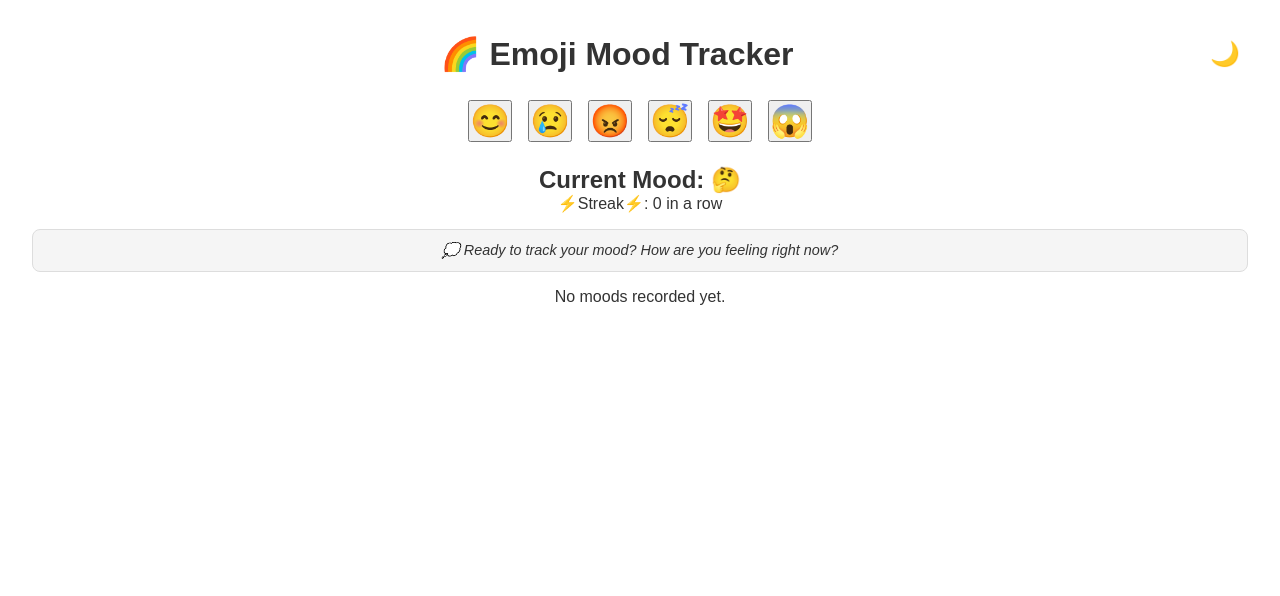
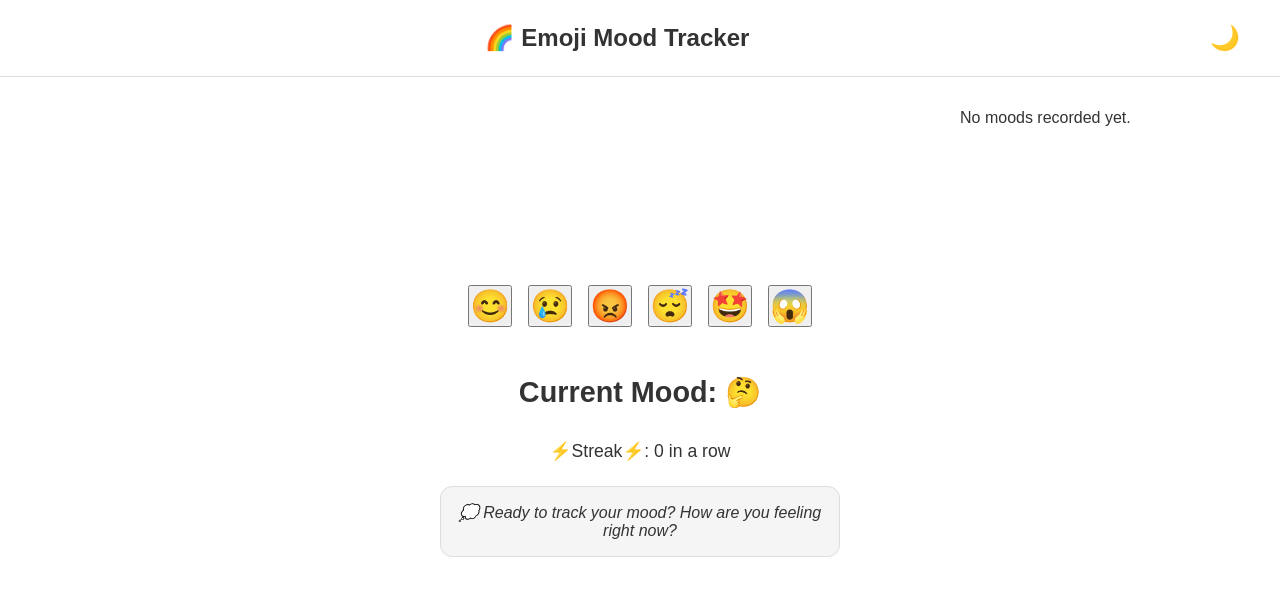
Before and after one commit to teamleaderleo/emoji-mood-tracker-basic, a React (Vite) app: page / in a window 1280 px wide. Shown: the top 596 px of the page. Built offline with nearby package versions, Linux system fonts and the light colour scheme.

Commit message:
adjust timing for dark mode transition and add 3 column layout

```diff
--- a/src/App.tsx
+++ b/src/App.tsx
@@ -40,49 +40,95 @@ export default function App() {
   return (
     <div
       style={{
-        padding: "2rem",
-        fontFamily: "sans-serif",
-        textAlign: "center",
         backgroundColor: currentTheme.background,
         color: currentTheme.text,
         minHeight: "100vh",
-        transition: "background-color 0.3s ease, color 0.3s ease"
+        transition: "background-color 0.3s ease, color 0.3s ease",
+        display: "flex",
+        flexDirection: "column"
       }}
     >
-      <div style={{ display: "flex", justifyContent: "space-between", alignItems: "center", marginBottom: "1rem" }}>
+      {/* Header */}
+      <div style={{
+        padding: "1rem 2rem",
+        display: "flex",
+        justifyContent: "space-between",
+        alignItems: "center",
+        borderBottom: `1px solid ${currentTheme.border}`
+      }}>
         <div></div>
-        <h1 style={{ margin: 0 }}>🌈 Emoji Mood Tracker</h1>
+        <h1 style={{ margin: 0, fontSize: "1.5rem" }}>🌈 Emoji Mood Tracker</h1>
         <ThemeToggle isDarkMode={isDarkMode} onToggle={toggleTheme} />
       </div>
 
+      {/* Main 3-column layout */}
+      <div style={{
+        flex: 1,
+        display: "grid",
+        gridTemplateColumns: "1fr 2fr 1fr",
+        gap: "2rem",
+        padding: "2rem",
+        alignItems: "start" // Keep items aligned to top
+      }}>
+
+        {/* Left Column - Mood Summary */}
+        <div style={{
+          display: "flex",
+          flexDirection: "column"
+        }}>
+          <MoodSummary summary={moodSummary} isDarkMode={isDarkMode} />
+        </div>
+
+        {/* Center Column - Main interaction - ALWAYS CENTERED */}
+        <div style={{
+          display: "flex",
+          flexDirection: "column",
+          alignItems: "center",
+          justifyContent: "center",
+          textAlign: "center",
+          gap: "1rem",
+          minHeight: "calc(100vh - 200px)", // Take full available height
+          position: "sticky",
+          top: 0
+        }}>
           <EmojiPicker onSelect={setMood} />
-      <h2>Current Mood: {mood || "🤔"}</h2>
+          <h2 style={{ margin: "0.5rem 0", fontSize: "1.8rem" }}>Current Mood: {mood || "🤔"}</h2>
 
-      <p style={{ fontSize: "1rem", marginBottom: "1rem" }}>
+          <p style={{ fontSize: "1.1rem", margin: "0.5rem 0" }}>
             ⚡️Streak⚡️: {streak ?? 0} in a row
           </p>
 
           {/* Pick-me-up message */}
           <div style={{
-        margin: "1rem 0",
-        padding: "0.75rem",
+            padding: "1rem",
             backgroundColor: currentTheme.cardBackground,
-        borderRadius: "8px",
+            borderRadius: "12px",
             border: `1px solid ${currentTheme.border}`,
             fontStyle: "italic",
-        fontSize: "0.9rem"
+            fontSize: "1rem",
+            transition: "background-color 0.3s ease, border-color 0.3s ease",
+            maxWidth: "400px"
           }}>
             💭 {pickMeUpMessage}
           </div>
 
-      <MoodHistory history={history} />
-      <MoodSummary summary={moodSummary} isDarkMode={isDarkMode} />
           <ClearButton
             onClearAll={clearHistory}
             onClearWeek={clearLastWeek}
             onClearToday={clearToday}
             historyLength={history.length}
+            isDarkMode={isDarkMode}
           />
+        </div>
+
+        {/* Right Column - History */}
+        <div style={{
+          display: "flex",
+          flexDirection: "column"
+        }}>
+          <MoodHistory history={history} isDarkMode={isDarkMode} />
+        </div>
+      </div>
     </div>
   );
 }
```
Lines whose indentation alone changed are shown as unchanged.
